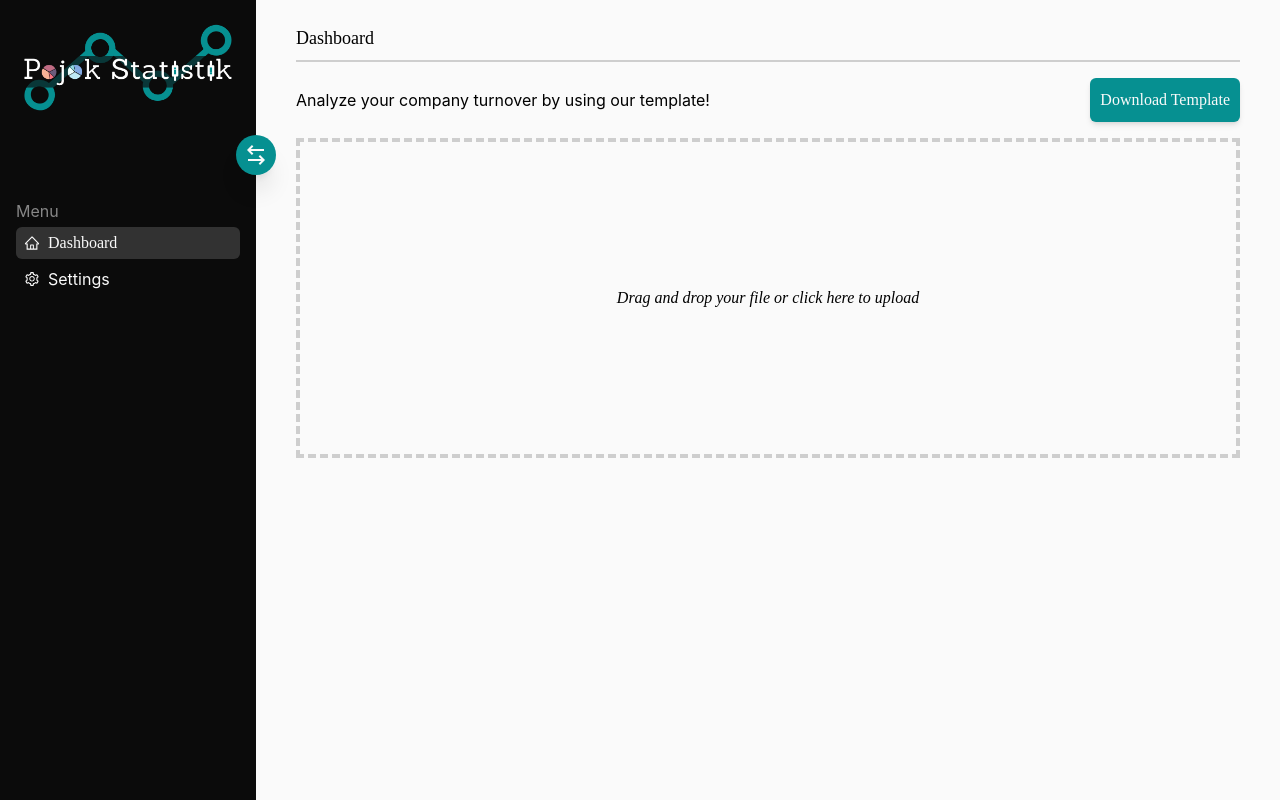
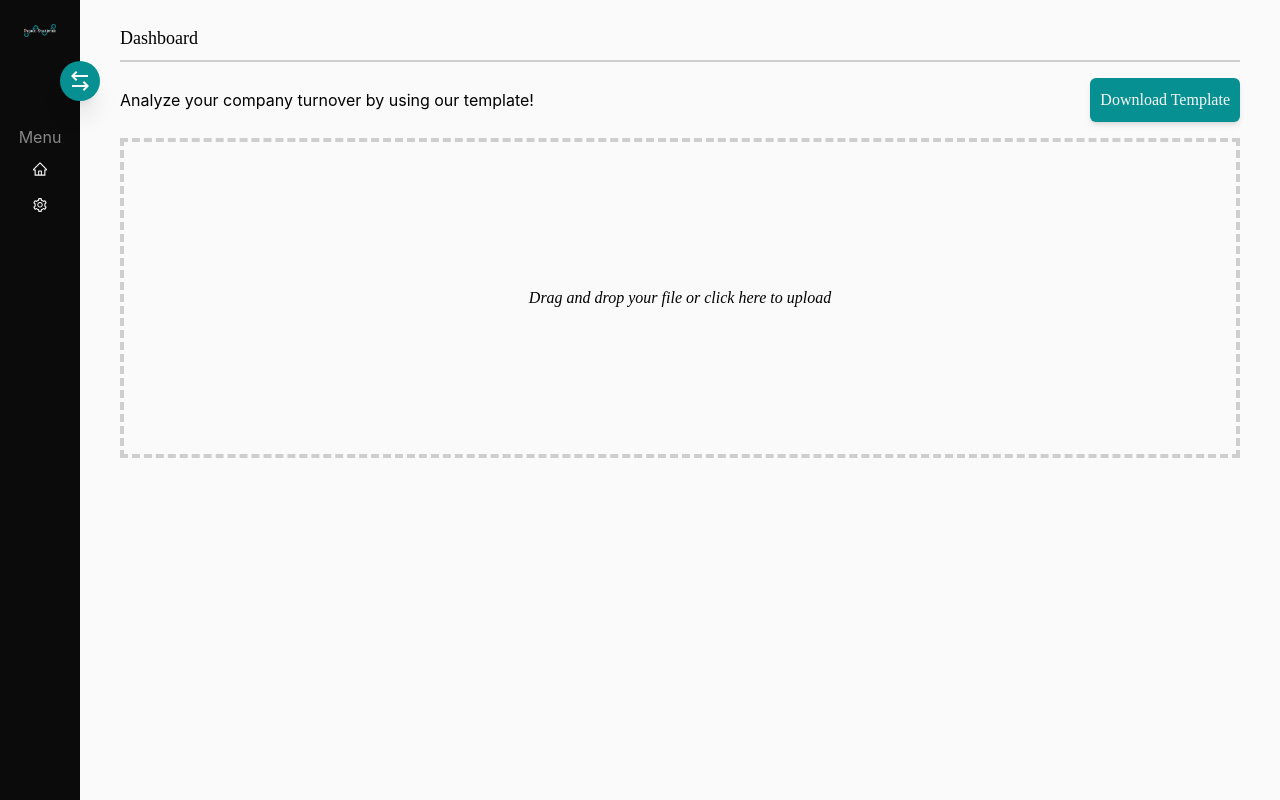
Before and after one commit to ryanadiputraa/pojok-statistic, a Next.js app: page /dashboard in a window 1280 px wide. Built offline with nearby package versions, Linux system fonts and the light colour scheme; a web font is replaced by a local one.

Commit message:
chore: context & reducers

```diff
--- /dev/null
+++ b/app/context/index.tsx
@@ -0,0 +1,89 @@
+"use client";
+
+import React, { createContext, Dispatch, useReducer } from "react";
+import { AiOutlineHome, AiOutlineSetting } from "react-icons/ai";
+import {
+  DashboardPageList,
+  MainActions,
+  mainReducer,
+  MainState,
+} from "./reducers/main";
+import {
+  TurnoverActions,
+  turnoverReducer,
+  TurnoverState,
+} from "./reducers/turnover";
+
+type InitialStateType = {
+  main: MainState;
+  turnover: TurnoverState;
+};
+
+const initialState: InitialStateType = {
+  main: {
+    isSidebarOpen: false,
+    dashboardPages: [
+      {
+        label: DashboardPageList.Dashboard,
+        ico: <AiOutlineHome />,
+        link: "/dashboard",
+      },
+      {
+        label: DashboardPageList.Settings,
+        ico: <AiOutlineSetting />,
+        link: "/dashboard/settings",
+      },
+    ],
+    activeDashboardPage: {
+      label: DashboardPageList.Dashboard,
+      ico: <AiOutlineHome />,
+      link: "/dashboard",
+    },
+  },
+  turnover: {
+    turnoverGraphData: null,
+    turnoverData: null,
+    isLoading: false,
+    isInvalidFormat: false,
+    errorMessage: null,
+  },
+};
+
+const AppContext = createContext<{
+  main: MainState;
+  turnover: TurnoverState;
+  mainDispatch: Dispatch<MainActions>;
+  turnoverDispatch: Dispatch<TurnoverActions>;
+}>({
+  main: initialState.main,
+  turnover: initialState.turnover,
+  mainDispatch: () => null,
+  turnoverDispatch: () => null,
+});
+
+const AppProvider: React.FC<{ children: React.ReactNode }> = ({ children }) => {
+  const [mainState, mainDispatch] = useReducer(
+    (main: MainState, actions: MainActions) => mainReducer(main, actions),
+    initialState.main
+  );
+  const [turnoverState, turnoverDispatch] = useReducer(
+    (turnover: TurnoverState, actions: TurnoverActions) =>
+      turnoverReducer(turnover, actions),
+    initialState.turnover
+  );
+
+  return (
+    <AppContext.Provider
+      value={{
+        main: mainState,
+        turnover: turnoverState,
+        mainDispatch,
+        turnoverDispatch,
+      }}
+    >
+      {children}
+    </AppContext.Provider>
+  );
+};
+
+export { AppContext, AppProvider };
--- /dev/null
+++ b/app/context/reducers/main.ts
@@ -0,0 +1,41 @@
+import { ReactElement } from "react";
+
+export const mainReducer = (state: MainState, action: MainActions) => {
+  switch (action.type) {
+    case "TOGGLE_SIDEBAR":
+      return {
+        ...state,
+        isSidebarOpen: !state.isSidebarOpen,
+      };
+
+    case "SET_ACTIVE_DASHBOARD_PAGE":
+      return {
+        ...state,
+        activeDashboardPage: action.payload,
+      };
+
+    default:
+      return state;
+  }
+};
+
+export interface MainState {
+  isSidebarOpen: boolean;
+  dashboardPages: Page[];
+  activeDashboardPage: Page;
+}
+
+export type MainActions =
+  | { type: "TOGGLE_SIDEBAR" }
+  | { type: "SET_ACTIVE_DASHBOARD_PAGE"; payload: Page };
+
+export enum DashboardPageList {
+  Dashboard = "Dashboard",
+  Settings = "Settings",
+}
+
+export interface Page {
+  label: DashboardPageList;
+  ico: ReactElement;
+  link: string;
+}
--- /dev/null
+++ b/app/context/reducers/turnover.ts
@@ -0,0 +1,63 @@
+export const turnoverReducer = (
+  state: TurnoverState,
+  action: TurnoverActions
+) => {
+  switch (action.type) {
+    case "SET_TURNOVER_GRAPH_DATA":
+      return {
+        ...state,
+        turnoverGraphData: action.payload,
+      };
+
+    case "SET_TURNOVER_DATA":
+      return {
+        ...state,
+        turnoverData: action.payload,
+      };
+
+    case "SET_TURNOVER_LOADING":
+      return {
+        ...state,
+        isLoading: action.status,
+      };
+
+    case "SET_INVALID_TURNOVER_PAYLOAD":
+      return {
+        ...state,
+        isInvalidFormat: action.status,
+      };
+
+    case "SET_TURNOVER_ERROR_MESSAGE":
+      return {
+        ...state,
+        errorMessage: action.message,
+      };
+
+    default:
+      return state;
+  }
+};
+
+export interface TurnoverState {
+  turnoverGraphData: TurnoverGraphData[] | null;
+  turnoverData: TurnoverData | null;
+  isLoading: boolean;
+  isInvalidFormat: boolean;
+  errorMessage: string | null;
+}
+
+export type TurnoverActions =
+  | { type: "SET_TURNOVER_GRAPH_DATA"; payload: TurnoverGraphData[] | null }
+  | { type: "SET_TURNOVER_DATA"; payload: TurnoverData | null }
+  | { type: "SET_TURNOVER_LOADING"; status: boolean }
+  | { type: "SET_INVALID_TURNOVER_PAYLOAD"; status: boolean }
+  | { type: "SET_TURNOVER_ERROR_MESSAGE"; message: string | null };
+
+export interface TurnoverData {
+  [key: string]: TurnoverGraphData[];
+}
+
+export interface TurnoverGraphData {
+  label: string;
+  data: number;
+}
--- a/app/dashboard/components/Header/index.tsx
+++ b/app/dashboard/components/Header/index.tsx
@@ -1,4 +1,4 @@
-import { Page } from "dashboard/layout";
+import { Page } from "context/reducers/main";
 
 interface Props {
   title: Page;
--- a/app/dashboard/components/Sidebar/index.tsx
+++ b/app/dashboard/components/Sidebar/index.tsx
@@ -1,31 +1,18 @@
 import Image from "next/image";
 import Link from "next/link";
-import { Dispatch, SetStateAction, useState } from "react";
+import { useContext, useState } from "react";
 import { RiArrowLeftRightLine } from "react-icons/ri";
 
-import { Page } from "dashboard/layout";
+import { AppContext } from "context";
 
-interface Props {
-  isOpen: boolean;
-  setIsOpen: Dispatch<SetStateAction<boolean>>;
-  selected: Page;
-  setSelected: Dispatch<SetStateAction<Page>>;
-  pages: Page[];
-}
-
-export default function Sidebar({
-  isOpen,
-  setIsOpen,
-  selected,
-  setSelected,
-  pages,
-}: Props) {
+export default function Sidebar() {
+  const { main, mainDispatch } = useContext(AppContext);
   const [animateRotate, setAnimateRotate] = useState(false);
 
   return (
     <nav
       className={`z-50 transition-all duration-500 bg-primary text-secondary fixed sm:left-0 top-0 min-h-screen flex flex-col gap-6 px-4 py-6 ${
-        isOpen
+        main.isSidebarOpen
           ? "w-3/4 sm:w-64 left-0 items-start"
           : "w-3/4 sm:w-20 left-[-100%] sm:right-auto items-start sm:items-center"
       }`}
@@ -46,7 +33,7 @@ export default function Sidebar({
           animateRotate ? "animate-rotate" : ""
         }`}
         onClick={() => {
-          setIsOpen(!isOpen);
+          mainDispatch({ type: "TOGGLE_SIDEBAR" });
           setAnimateRotate(true);
         }}
         onAnimationEnd={() => setAnimateRotate(false)}
@@ -55,26 +42,31 @@ export default function Sidebar({
       </button>
       <div
         className={`flex flex-col ${
-          isOpen ? "items-start" : "items-start sm:items-center"
+          main.isSidebarOpen ? "items-start" : "items-start sm:items-center"
         } w-full text-md`}
       >
         <span className="text-grey mb-1">Menu</span>
         <ul className="w-full">
-          {pages.map((item, idx) => (
-            <Link key={idx} href={item.link}>
+          {main.dashboardPages.map((page, idx) => (
+            <Link key={idx} href={page.link}>
               <li
                 className={`flex items-center ${
-                  !isOpen ? "sm:justify-center sm:py-2" : ""
+                  !main.isSidebarOpen ? "sm:justify-center sm:py-2" : ""
                 } gap-2 mb-1 px-2 py-1 rounded-md cursor-pointer hover:bg-primary-light ${
-                  selected === item
+                  main.activeDashboardPage === page
                     ? "bg-primary-light font-montserrat-bold"
                     : ""
                 }`}
-                onClick={() => setSelected(item)}
+                onClick={() =>
+                  mainDispatch({
+                    type: "SET_ACTIVE_DASHBOARD_PAGE",
+                    payload: page,
+                  })
+                }
               >
-                {item.ico}{" "}
-                <span className={!isOpen ? "inline sm:hidden" : ""}>
-                  {item.label}
+                {page.ico}{" "}
+                <span className={!main.isSidebarOpen ? "inline sm:hidden" : ""}>
+                  {page.label}
                 </span>
               </li>
             </Link>
--- a/app/dashboard/components/TurnoverGraph/index.tsx
+++ b/app/dashboard/components/TurnoverGraph/index.tsx
@@ -1,6 +1,7 @@
 "use client";
 
-import { useState } from "react";
+import { AppContext } from "context";
+import { useContext, useState } from "react";
 import {
   Bar,
   BarChart,
@@ -18,6 +19,11 @@ import {
 } from "recharts/types/component/DefaultTooltipContent";
 
 const barPallete = ["#F8B195", "#F67280", "#C06C84", "#6C5B7B"];
+const currencyOption: Intl.NumberFormatOptions = {
+  style: "currency",
+  currency: "IDR",
+  maximumFractionDigits: 0,
+};
 
 declare type CustomTooltipProps<
   MyValue extends ValueType,
@@ -34,10 +40,7 @@ const CustomTooltip = ({
 }: CustomTooltipProps<ValueType, NameType>) => {
   if (!active) return null;
   const value = useCurrency
-    ? Number(payload?.[0].value).toLocaleString("id-ID", {
-        style: "currency",
-        currency: "IDR",
-      })
+    ? Number(payload?.[0].value).toLocaleString("id-ID", currencyOption)
     : payload?.[0].value;
 
   return (
@@ -50,36 +53,25 @@ const CustomTooltip = ({
   );
 };
 
-export interface TurnoverGraphData {
-  label: string;
-  data: number;
-}
-
-interface Props {
-  data: TurnoverGraphData[];
-}
-
-export default function TurnoverGraph({ data }: Props) {
+export default function TurnoverGraph() {
+  const { turnover } = useContext(AppContext);
   const [useCurrency, setUseCurrency] = useState<boolean>(false);
 
   const formatYLabel = (value: number) => {
     if (!useCurrency) return value.toString();
-    return value.toLocaleString("id-ID", {
-      style: "currency",
-      currency: "IDR",
-    });
+    return value.toLocaleString("id-ID", currencyOption);
   };
 
   return (
     <div className="flex justify-between items-start py-4">
       <ResponsiveContainer width={"90%"} height={300}>
-        <BarChart margin={{ left: 24 }} data={data}>
+        <BarChart margin={{ left: 24 }} data={turnover.turnoverGraphData ?? []}>
           <XAxis dataKey={"label"} />
           <YAxis tick={{ fontSize: 11 }} tickFormatter={formatYLabel} />
           <Tooltip content={<CustomTooltip useCurrency={useCurrency} />} />
           <CartesianGrid stroke="#ccc" strokeDasharray="5 5" />
           <Bar dataKey={"data"}>
-            {data.map((_, idx) => (
+            {turnover.turnoverGraphData?.map((_, idx) => (
               <Cell key={`cell-${idx}`} fill={barPallete[idx % 4]} />
             ))}
           </Bar>
--- a/app/dashboard/layout.tsx
+++ b/app/dashboard/layout.tsx
@@ -1,58 +1,27 @@
 "use client";
 
-import { ReactElement, useEffect, useState } from "react";
-import { AiOutlineHome, AiOutlineSetting } from "react-icons/ai";
+import { useContext } from "react";
 
+import { AppContext } from "context";
 import Sidebar from "dashboard/components/Sidebar";
 import Header from "dashboard/components/Header";
-
-enum PageList {
-  Dashboard = "Dashboard",
-  Settings = "Settings",
-}
-
-export interface Page {
-  label: PageList;
-  ico: ReactElement;
-  link: string;
-}
-
-const pages: Page[] = [
-  { label: PageList.Dashboard, ico: <AiOutlineHome />, link: "/dashboard" },
-  {
-    label: PageList.Settings,
-    ico: <AiOutlineSetting />,
-    link: "/dashboard/settings",
-  },
-];
 
 export default function RootLayout({
   children,
 }: {
   children: React.ReactNode;
 }) {
-  const [isSideBarOpen, setIsSidebarOpen] = useState<boolean>(false);
-  const [selectedPage, setSelectedPage] = useState<Page>(pages[0]);
-
-  useEffect(() => {
-    setIsSidebarOpen(window.innerWidth >= 640);
-  }, []);
+  const { main } = useContext(AppContext);
 
   return (
     <div
       className={`flex ${
-        isSideBarOpen ? "sm:pl-64" : "sm:pl-20"
+        main.isSidebarOpen ? "sm:pl-64" : "sm:pl-20"
       } transition-all duration-500`}
     >
-      <Sidebar
-        isOpen={isSideBarOpen}
-        setIsOpen={setIsSidebarOpen}
-        selected={selectedPage}
-        setSelected={setSelectedPage}
-        pages={pages}
-      />
+      <Sidebar />
       <main className="w-screen h-screen px-4 sm:px-10">
-        <Header title={selectedPage} />
+        <Header title={main.activeDashboardPage} />
         {children}
       </main>
     </div>
--- a/app/dashboard/page.tsx
+++ b/app/dashboard/page.tsx
@@ -1,31 +1,21 @@
 "use client";
 
-import { useState } from "react";
+import { useContext } from "react";
 
+import { AppContext } from "context";
+import { TurnoverGraphData } from "context/reducers/turnover";
 import FileDropzone from "dashboard/components/Dropzone";
 import SpinLoader from "components/SpinLoader";
-import TurnoverGraph, {
-  TurnoverGraphData,
-} from "dashboard/components/TurnoverGraph";
-import TurnoverCategories from "./components/TurnoverCategories";
-
-export interface TurnoverData {
-  [key: string]: TurnoverGraphData[];
-}
+import TurnoverGraph from "dashboard/components/TurnoverGraph";
+import TurnoverCategories from "dashboard/components/TurnoverCategories";
 
 export default function Dashboard() {
-  const [isInvalidFormat, setIsInvalidFormat] = useState<boolean>(false);
-  const [onLoading, setOnLoading] = useState<boolean>(false);
-  const [error, setError] = useState<string | null>(null);
-  const [turnoverData, setTurnoverData] = useState<TurnoverData | null>(null);
-  const [turnoverGraphData, setTurnoverGraphData] = useState<
-    TurnoverGraphData[] | null
-  >(null);
+  const { turnover, turnoverDispatch } = useContext(AppContext);
 
-  const onAnalyze = async (file: File) => {
-    setTurnoverGraphData(null);
-    setError(null);
-    setOnLoading(true);
+  const onSubmit = async (file: File) => {
+    turnoverDispatch({ type: "SET_TURNOVER_GRAPH_DATA", payload: null });
+    turnoverDispatch({ type: "SET_TURNOVER_ERROR_MESSAGE", message: null });
+    turnoverDispatch({ type: "SET_TURNOVER_LOADING", status: true });
 
     if (!file) return;
     let formData = new FormData();
@@ -41,15 +31,21 @@ export default function Dashboard() {
       );
       const json = await resp.json();
 
-      setTurnoverData(json.data);
+      turnoverDispatch({ type: "SET_TURNOVER_DATA", payload: json.data });
       // set first entry as default data
       const [turnover] = Object.keys(json.data);
-      setTurnoverGraphData(json.data[turnover] ?? null);
+      turnoverDispatch({
+        type: "SET_TURNOVER_GRAPH_DATA",
+        payload: json.data[turnover] ?? null,
+      });
     } catch (error) {
       console.error(error);
-      setError("Something went wrong, please try again later");
+      turnoverDispatch({
+        type: "SET_TURNOVER_ERROR_MESSAGE",
+        message: "Something went wrong, please try again later",
+      });
     }
-    setOnLoading(false);
+    turnoverDispatch({ type: "SET_TURNOVER_LOADING", status: false });
   };
 
   return (
@@ -62,26 +58,33 @@ export default function Dashboard() {
       </div>
       <form encType="multipart/form-data" className="flex flex-col">
         <FileDropzone
-          onAnalyze={onAnalyze}
-          onLoading={onLoading}
-          isInvalidFormat={isInvalidFormat}
-          setIsInvalidFormat={setIsInvalidFormat}
+          onSubmit={onSubmit}
+          isLoading={turnover.isLoading}
+          isInvalidFormat={turnover.isInvalidFormat}
+          setIsInvalidFormat={(status: boolean) =>
+            turnoverDispatch({
+              type: "SET_INVALID_TURNOVER_PAYLOAD",
+              status: status,
+            })
+          }
         />
       </form>
-      {error && (
+      {turnover.errorMessage && (
         <span className="self-center mt-2 font-montserrat-bold text-red-400">
-          {error}
+          {turnover.errorMessage}
         </span>
       )}
-      {onLoading && <SpinLoader />}
-      {turnoverData && (
+      {turnover.isLoading && <SpinLoader />}
+      {turnover.turnoverData && (
         <TurnoverCategories
-          categories={turnoverData}
-          activeCategory={turnoverGraphData}
-          setActiveCategories={setTurnoverGraphData}
+          categories={turnover.turnoverData}
+          selectedGraph={turnover.turnoverGraphData}
+          selectGraph={(data: TurnoverGraphData[]) =>
+            turnoverDispatch({ type: "SET_TURNOVER_GRAPH_DATA", payload: data })
+          }
         />
       )}
-      {turnoverGraphData && <TurnoverGraph data={turnoverGraphData} />}
+      {turnover.turnoverGraphData && <TurnoverGraph />}
     </div>
   );
 }
--- a/app/layout.tsx
+++ b/app/layout.tsx
@@ -1,3 +1,4 @@
+import { AppProvider } from "./context";
 import "../styles/globals.css";
 
 export default function RootLayout({
@@ -8,7 +9,9 @@ export default function RootLayout({
   return (
     <html>
       <head />
-      <body>{children}</body>
+      <body>
+        <AppProvider>{children}</AppProvider>
+      </body>
     </html>
   );
 }
```
Also changed, not shown: app/dashboard/components/Dropzone/index.tsx (+9 -10 lines), app/dashboard/components/TurnoverCategories/index.tsx (+8 -11 lines).
